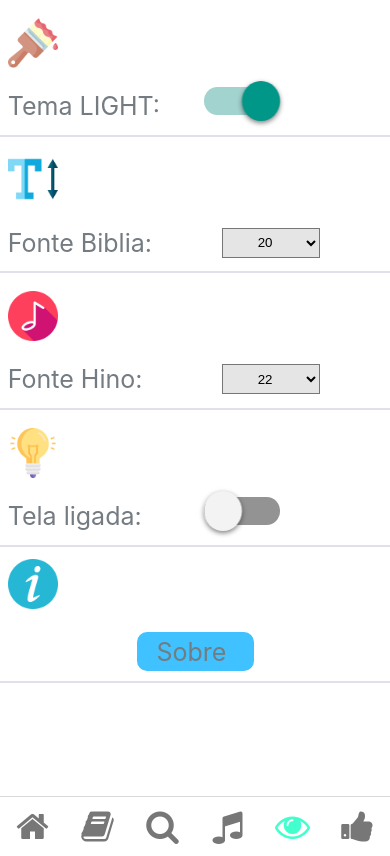
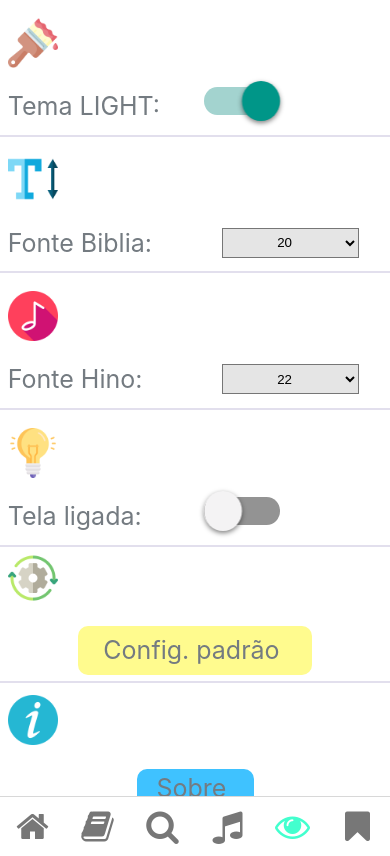
Before and after one commit to MarcoVercosa/Biblia-android, a React Native app: screen /Configuracao in a window 390 px wide. Built offline with nearby package versions, Linux system fonts and the light colour scheme.

Commit message:
Biblia-React

```diff
--- a/app/components/contextAPI/index.ts
+++ b/app/components/contextAPI/index.ts
@@ -1,10 +1,30 @@
 import { IContext } from "../../interface/IContext"
+import AsyncStorage from '@react-native-async-storage/async-storage';
+
 
 let values: IContext = {
     lightTheme: true,
+    ChangeLightTheme: function (value) {
+        return { ...this, lightTheme: value }
+    },
     fonteSizeLeituraBiblia: 20,
+    ChangeFonteSizeLeituraBiblia: function (value) { return { ...this, fonteSizeLeituraBiblia: value } },
     fonteSizeHino: 22,
+    ChangeFonteSizeHino: function (value) { return { ...this, fonteSizeHino: value } },
     keepScreenOn: false,
+    ChangeKeepScreenOn: function (value) { return { ...this, keepScreenOn: value } },
+    Padrao: function () {
+        return {
+            ...this,
+            lightTheme: true,
+            fonteSizeLeituraBiblia: 20,
+            fonteSizeHino: 22,
+            keepScreenOn: false,
+        }
+    },
+    SaveLocalStorage: async function () {
+        await AsyncStorage.setItem("contextConfiguracao", JSON.stringify(this))
+    }
 
 }
 
--- a/app/components/modal/leitura/index.tsx
+++ b/app/components/modal/leitura/index.tsx
@@ -17,9 +17,6 @@ export default function ModalLeitura({ modalLeitura, OpenCloseModalLeitura }: IM
     const [livroFetch, setLivroFetch] = useState([]);
     const [capituloFetch, setCapituloFetch] = useState<any>(false);
     let styles = Styles()
-
-
-
     const [valoresArmazenados, setValoresArmazenados] = useState<IValoresArmazenados>({
         versao: {
             versao_id: undefined,
--- a/app/interface/IContext.ts
+++ b/app/interface/IContext.ts
@@ -1,6 +1,12 @@
 export interface IContext {
     lightTheme: boolean;
+    ChangeLightTheme: (value: boolean) => IContext
     fonteSizeLeituraBiblia: number,
+    ChangeFonteSizeLeituraBiblia: (value: number) => IContext
     fonteSizeHino: number,
+    ChangeFonteSizeHino: (value: number) => IContext
     keepScreenOn: boolean;
+    ChangeKeepScreenOn: (value: boolean) => IContext
+    Padrao: () => IContext,
+    SaveLocalStorage: () => void
 }
--- a/app/pages/configuracao/index.tsx
+++ b/app/pages/configuracao/index.tsx
@@ -14,27 +14,13 @@ interface IValues {
 
 export default function Configuracao(): JSX.Element {
     const { context, setContext }: IValues = useContext(Context) as any
+    console.log(context)
     const [modalSobre, setModalSobre] = useState<boolean>(false)
     const styles = Styles()
-    async function ChangeTheme(checked: boolean) {
-        setContext((prevState: any) => { return { ...prevState, lightTheme: checked } })
-        await AsyncStorage.setItem("lightTheme", JSON.stringify(checked))
-    }
-    async function ChangeOnOffScreen(checked: boolean) {
-        setContext((prevState: any) => { return { ...prevState, keepScreenOn: checked } })
-        //await AsyncStorage.setItem("ChangeOnOffScreen", JSON.stringify(checked))
-    }
-    function ChangeFontSizeBiblia(value: number) {
-        setContext((prevState: any) => { return { ...prevState, fonteSizeLeituraBiblia: value } })
 
-    }
-    function ChangeFontSizeHino(value: number) {
-        setContext((prevState: any) => { return { ...prevState, fonteSizeHino: value } })
-    }
     function OpenCloseModalSobre() {
         setModalSobre(!modalSobre)
     }
-
     function GerarNumerosFontSize() {
         let armazena = []
         for (let i = 10; i <= 40; i++) {
@@ -56,9 +42,7 @@ export default function Configuracao(): JSX.Element {
                         <Text style={styles.viewOptionTemaText}>Tema LIGHT: </Text>
                         <Switch
                             thumbColor={context.lightTheme ? "#00f689" : "#f4f3f4"}
-                            onValueChange={(value) => {
-                                ChangeTheme(value)
-                            }}
+                            onValueChange={(value: boolean) => setContext(context.ChangeLightTheme(value))}
                             value={context.lightTheme}
                             style={{ transform: [{ scaleX: 1.9 }, { scaleY: 2 }] }}
                         />
@@ -76,7 +60,7 @@ export default function Configuracao(): JSX.Element {
                         <Picker
                             style={styles.viewOptionFonteSizeOptionsPicker}
                             selectedValue={context.fonteSizeLeituraBiblia}
-                            onValueChange={(value: number) => { ChangeFontSizeBiblia(value) }}
+                            onValueChange={(value: number) => setContext(context.ChangeFonteSizeLeituraBiblia(value))}
                             mode="dropdown"
                         >
                             {GerarNumerosFontSize()}
@@ -95,7 +79,7 @@ export default function Configuracao(): JSX.Element {
                         <Picker
                             style={styles.viewOptionFonteSizeOptionsPicker}
                             selectedValue={context.fonteSizeHino}
-                            onValueChange={(value: number) => { ChangeFontSizeHino(value) }}
+                            onValueChange={(value: number) => setContext(context.ChangeFonteSizeHino(value))}
                             mode="dropdown"
                         >
                             {GerarNumerosFontSize()}
@@ -114,13 +98,29 @@ export default function Configuracao(): JSX.Element {
                         <Text style={styles.viewOptionTemaText}>Tela ligada: </Text>
                         <Switch
                             thumbColor={context.keepScreenOn ? "#00f689" : "#f4f3f4"}
-                            onValueChange={(value) => {
-                                ChangeOnOffScreen(value)
-                            }}
+                            onValueChange={(value: boolean) => setContext(context.ChangeKeepScreenOn(value))}
                             value={context.keepScreenOn}
                             style={{ transform: [{ scaleX: 1.9 }, { scaleY: 2 }] }}
                         />
                     </View>
+                </View>
+                <View style={styles.viewOptionTema}>
+
+                    <View style={styles.viewImageThemeHeader} >
+                        <Image
+                            source={require("../../assets/images/default.jpg")}
+                            style={styles.imageHeader}
+                        />
+                    </View>
+                    <View style={[styles.viewOptionTemaOptions, { width: "100%", justifyContent: "center", }]}>
+                        <TouchableOpacity style={styles.viewOptionTemaButtontPadrao}>
+                            <Text style={styles.viewOptionTemaTextPadrao}
+                                onPress={() => setContext(context.Padrao())}
+                            >Config. padrão </Text>
+                        </TouchableOpacity>
+
+                    </View>
+                    <ModalSobre modalSobre={modalSobre} OpenCloseModalSobre={OpenCloseModalSobre} />
                 </View>
                 <View style={styles.viewOptionTema}>
 
@@ -140,7 +140,6 @@ export default function Configuracao(): JSX.Element {
                     </View>
                     <ModalSobre modalSobre={modalSobre} OpenCloseModalSobre={OpenCloseModalSobre} />
                 </View>
-
             </ScrollView >
         </View >
     )
--- a/app/pages/configuracao/style.tsx
+++ b/app/pages/configuracao/style.tsx
@@ -54,7 +54,7 @@ function Styles() {
             width: "50%",
         },
         viewOptionFonteSizeOptionsPicker: {
-            width: "25%",
+            width: "35%",
             backgroundColor: "#e5e5e5",
             justifyContent: "center",
             alignContent: "center",
@@ -77,6 +77,22 @@ function Styles() {
             borderRadius: 10,
             width: "100%",
             textAlign: "center",
+        },
+        viewOptionTemaButtontPadrao: {
+            width: "60%",
+        },
+        viewOptionTemaTextPadrao: {
+            fontSize: 25,
+            color: fontColor,
+            justifyContent: "center",
+            backgroundColor: "#fffb8e",
+            marginLeft: "0%",
+            marginRight: "0%",
+            marginBottom: "2%",
+            padding: "4%",
+            borderRadius: 10,
+            width: "100%",
+            textAlign: "center",
         }
     })
 
--- a/app/routes/index.tsx
+++ b/app/routes/index.tsx
@@ -1,5 +1,6 @@
 import React, { useState } from "react"
 import FontAwesome from 'react-native-vector-icons/FontAwesome';
+import AsyncStorage from '@react-native-async-storage/async-storage';
 import { NavigationContainer } from '@react-navigation/native';
 import { createBottomTabNavigator } from '@react-navigation/bottom-tabs';
 import { createContext } from "react";
@@ -15,6 +16,7 @@ import { values } from "../components/contextAPI";
 const Context = createContext({ values })
 
 export default function Routes(): JSX.Element {
+
     const [context, setContext] = useState(values)
     const Tab = createBottomTabNavigator();
 
@@ -43,7 +45,7 @@ export default function Routes(): JSX.Element {
                                     iconName = 'eye';
                                     break;
                                 case 'Sobre':
-                                    iconName = 'thumbs-up';
+                                    iconName = 'bookmark';
                                     break;
                                 default:
                                     iconName = 'circle';
```
Also changed, not shown: app/assets/images/default.jpg (added).
